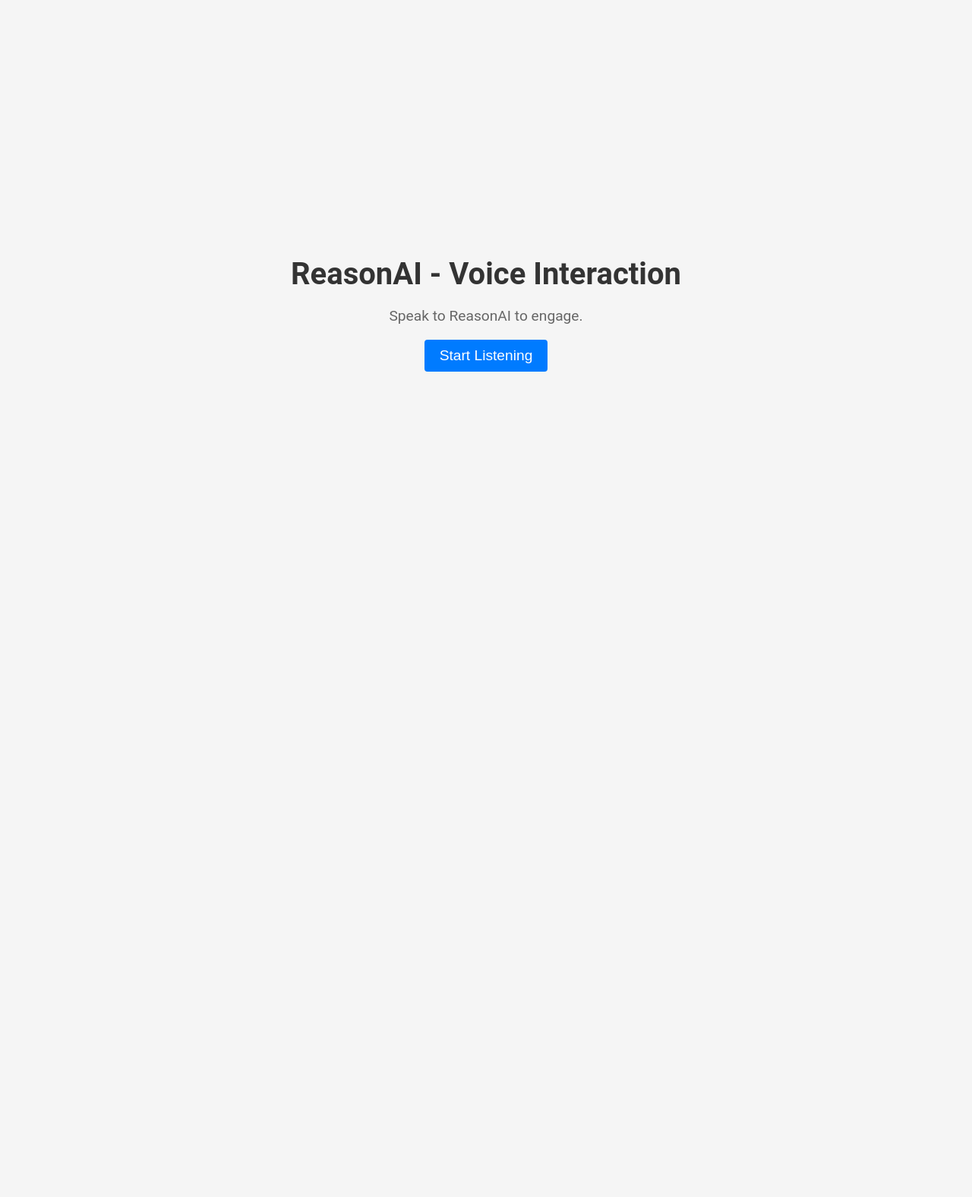
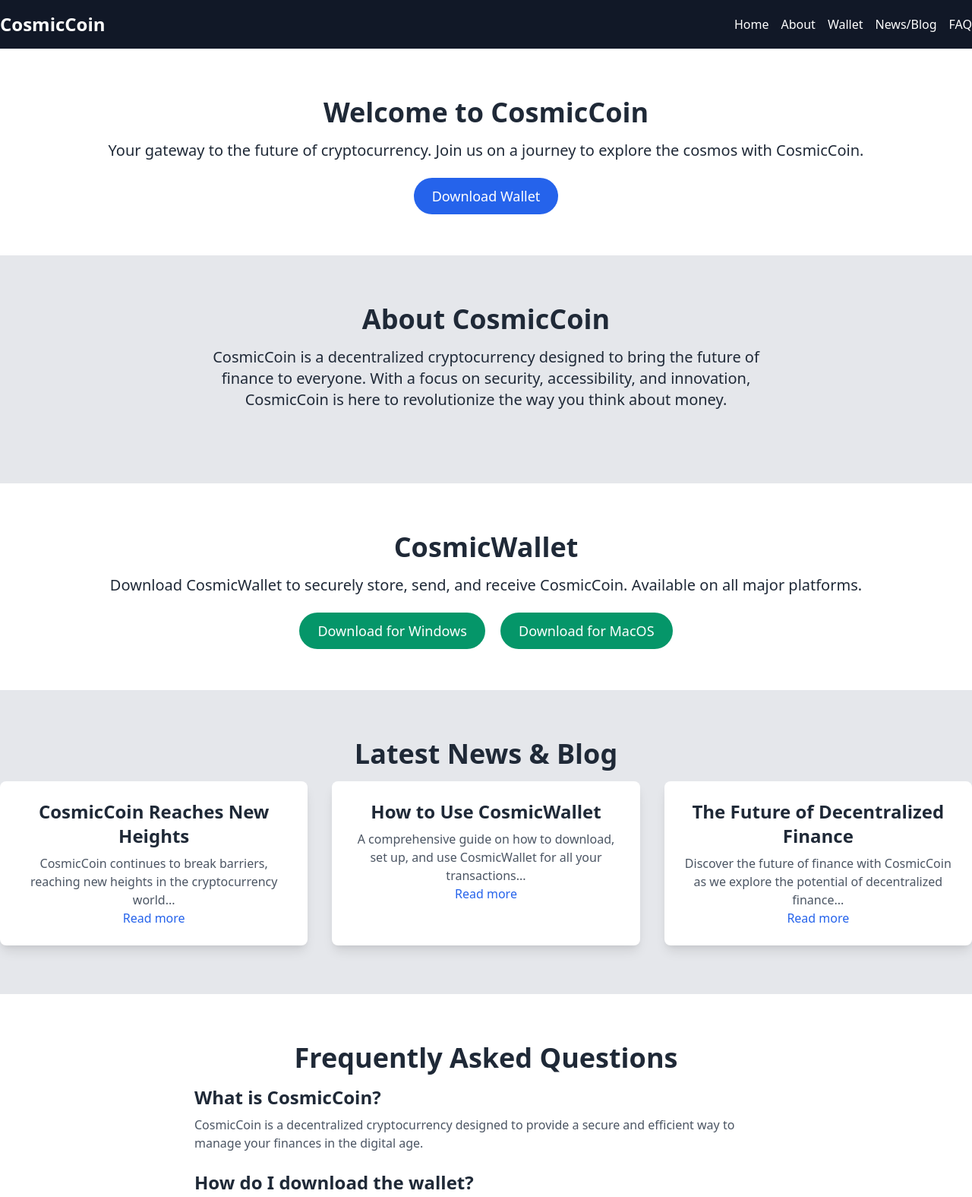
Before and after one commit to mirak-oracle/CosmicCoin, a plain HTML site: page index.html in a window 1280 px wide. Shown: the top 1575 px of the page at 76% size. Before the commit the page ends 800 px from the top, so only its background shows below. Drawn offline with nearby package versions, Linux system fonts and the light colour scheme.

Commit message:
Update index.html

```diff
--- a/index.html
+++ b/index.html
@@ -3,117 +3,110 @@
 <head>
     <meta charset="UTF-8">
     <meta name="viewport" content="width=device-width, initial-scale=1.0">
-    <title>ReasonAI - Voice Interaction</title>
-    <style>
-        body {
-            font-family: 'Roboto', sans-serif;
-            background-color: #f5f5f5;
-            margin: 0;
-            padding: 0;
-            display: flex;
-            justify-content: center;
-            align-items: center;
-            height: 100vh;
-        }
+    <meta name="description" content="CosmicCoin - Your Gateway to the Future of Cryptocurrency">
+    <title>CosmicCoin</title>
+    <link href="https://cdn.jsdelivr.net/npm/tailwindcss@2.2.19/dist/tailwind.min.css" rel="stylesheet">
+</head>
+<body class="bg-gray-100 text-gray-800">
 
-        .container {
-            text-align: center;
-        }
+    <!-- Header -->
+    <header class="bg-gray-900 text-white py-4">
+        <div class="container mx-auto flex justify-between items-center">
+            <h1 class="text-2xl font-bold">CosmicCoin</h1>
+            <nav>
+                <ul class="flex space-x-4">
+                    <li><a href="#home" class="hover:underline">Home</a></li>
+                    <li><a href="#about" class="hover:underline">About</a></li>
+                    <li><a href="#wallet" class="hover:underline">Wallet</a></li>
+                    <li><a href="#news" class="hover:underline">News/Blog</a></li>
+                    <li><a href="#faq" class="hover:underline">FAQ</a></li>
+                </ul>
+            </nav>
+        </div>
+    </header>
 
-        h1 {
-            color: #333;
-            font-size: 2.5rem;
-            margin-bottom: 20px;
-        }
+    <!-- Home Section -->
+    <section id="home" class="bg-white py-16">
+        <div class="container mx-auto text-center">
+            <h2 class="text-4xl font-bold mb-4">Welcome to CosmicCoin</h2>
+            <p class="text-xl mb-8">Your gateway to the future of cryptocurrency. Join us on a journey to explore the cosmos with CosmicCoin.</p>
+            <a href="#wallet" class="bg-blue-600 text-white px-6 py-3 rounded-full text-lg hover:bg-blue-700">Download Wallet</a>
+        </div>
+    </section>
 
-        p {
-            color: #666;
-            font-size: 1.2rem;
-            margin-bottom: 20px;
-        }
+    <!-- About Section -->
+    <section id="about" class="bg-gray-200 py-16">
+        <div class="container mx-auto text-center">
+            <h2 class="text-4xl font-bold mb-4">About CosmicCoin</h2>
+            <p class="text-xl mb-8 max-w-3xl mx-auto">CosmicCoin is a decentralized cryptocurrency designed to bring the future of finance to everyone. With a focus on security, accessibility, and innovation, CosmicCoin is here to revolutionize the way you think about money.</p>
+        </div>
+    </section>
 
-        #output {
-            color: #444;
-            font-size: 1.5rem;
-            margin-bottom: 20px;
-        }
+    <!-- Wallet Section -->
+    <section id="wallet" class="bg-white py-16">
+        <div class="container mx-auto text-center">
+            <h2 class="text-4xl font-bold mb-4">CosmicWallet</h2>
+            <p class="text-xl mb-8">Download CosmicWallet to securely store, send, and receive CosmicCoin. Available on all major platforms.</p>
+            <a href="#" class="bg-green-600 text-white px-6 py-3 rounded-full text-lg hover:bg-green-700">Download for Windows</a>
+            <a href="#" class="bg-green-600 text-white px-6 py-3 rounded-full text-lg hover:bg-green-700 ml-4">Download for MacOS</a>
+        </div>
+    </section>
 
-        button {
-            padding: 10px 20px;
-            background-color: #007bff;
-            color: #fff;
-            border: none;
-            border-radius: 4px;
-            font-size: 1.2rem;
-            cursor: pointer;
-            transition: background-color 0.3s ease;
-            outline: none;
-        }
+    <!-- News/Blog Section -->
+    <section id="news" class="bg-gray-200 py-16">
+        <div class="container mx-auto text-center">
+            <h2 class="text-4xl font-bold mb-4">Latest News & Blog</h2>
+            <div class="grid grid-cols-1 md:grid-cols-3 gap-8">
+                <div class="bg-white p-6 rounded-lg shadow-lg">
+                    <h3 class="text-2xl font-bold mb-2">CosmicCoin Reaches New Heights</h3>
+                    <p class="text-gray-600">CosmicCoin continues to break barriers, reaching new heights in the cryptocurrency world...</p>
+                    <a href="#" class="text-blue-600 hover:underline">Read more</a>
+                </div>
+                <div class="bg-white p-6 rounded-lg shadow-lg">
+                    <h3 class="text-2xl font-bold mb-2">How to Use CosmicWallet</h3>
+                    <p class="text-gray-600">A comprehensive guide on how to download, set up, and use CosmicWallet for all your transactions...</p>
+                    <a href="#" class="text-blue-600 hover:underline">Read more</a>
+                </div>
+                <div class="bg-white p-6 rounded-lg shadow-lg">
+                    <h3 class="text-2xl font-bold mb-2">The Future of Decentralized Finance</h3>
+                    <p class="text-gray-600">Discover the future of finance with CosmicCoin as we explore the potential of decentralized finance...</p>
+                    <a href="#" class="text-blue-600 hover:underline">Read more</a>
+                </div>
+            </div>
+        </div>
+    </section>
 
-        button:hover {
-            background-color: #0056b3;
-        }
-    </style>
-</head>
-<body>
-    <div class="container">
-        <h1>ReasonAI - Voice Interaction</h1>
-        <p>Speak to ReasonAI to engage.</p>
-        <div id="output"></div>
-        <button onclick="startListening()">Start Listening</button>
-    </div>
+    <!-- FAQ Section -->
+    <section id="faq" class="bg-white py-16">
+        <div class="container mx-auto text-center">
+            <h2 class="text-4xl font-bold mb-4">Frequently Asked Questions</h2>
+            <div class="text-left max-w-3xl mx-auto">
+                <div class="mb-6">
+                    <h3 class="text-2xl font-bold mb-2">What is CosmicCoin?</h3>
+                    <p class="text-gray-600">CosmicCoin is a decentralized cryptocurrency designed to provide a secure and efficient way to manage your finances in the digital age.</p>
+                </div>
+                <div class="mb-6">
+                    <h3 class="text-2xl font-bold mb-2">How do I download the wallet?</h3>
+                    <p class="text-gray-600">You can download the CosmicWallet from the Wallet section of our website. It’s available for Windows, MacOS, and more.</p>
+                </div>
+                <div class="mb-6">
+                    <h3 class="text-2xl font-bold mb-2">Is CosmicCoin secure?</h3>
+                    <p class="text-gray-600">Yes, CosmicCoin is built on a secure and robust blockchain network that ensures the safety and privacy of all transactions.</p>
+                </div>
+            </div>
+        </div>
+    </section>
 
-    <script>
-        const recognition = new window.webkitSpeechRecognition();
-        recognition.continuous = false;
+    <!-- Footer -->
+    <footer class="bg-gray-900 text-white py-8">
+        <div class="container mx-auto text-center">
+            <p>&copy; 2024 CosmicCoin. All rights reserved.</p>
+            <div class="flex justify-center space-x-6 mt-4">
+                <a href="#" class="hover:underline">Privacy Policy</a>
+                <a href="#" class="hover:underline">Terms of Service</a>
+            </div>
+        </div>
+    </footer>
 
-        const supportedLanguages = [
-            'en-US', 'es-ES', 'fr-FR', 'de-DE', 'it-IT',
-            'pt-PT', 'nl-NL', 'sv-SE', 'da-DK', 'fi-FI',
-            'nb-NO', 'tr-TR', 'ru-RU', 'pl-PL', 'cs-CZ',
-            'hu-HU', 'ro-RO', 'el-GR', 'ja-JP', 'ko-KR',
-            'zh-CN', 'zh-TW', 'th-TH', 'id-ID', 'ms-MY',
-            'vi-VN', 'hi-IN', 'bn-IN', 'ta-IN', 'te-IN',
-            'pcm', // Nigerian Pidgin
-        ];
-
-        recognition.lang = supportedLanguages;
-
-        recognition.onresult = function(event) {
-            const transcript = event.results[0][0].transcript;
-            document.getElementById('output').innerText = 'You said: ' + transcript;
-            // Perform NLU to understand user intents and respond accordingly
-            handleUserInput(transcript);
-        };
-
-        recognition.onerror = function(event) {
-            console.error('Speech recognition error:', event.error);
-        };
-
-        function startListening() {
-            recognition.start();
-            document.getElementById('output').innerText = 'Listening...';
-        }
-
-        function speakResponse(response) {
-            const synthesis = window.speechSynthesis;
-            const utterance = new SpeechSynthesisUtterance(response);
-            synthesis.speak(utterance);
-        }
-
-        function handleUserInput(input) {
-            // Perform NLU and respond accordingly
-            // Example: If input contains a request for help, respond with assistance
-            if (input.toLowerCase().includes('help')) {
-                const response = "Sure, I'm here to assist you. What do you need help with?";
-                speakResponse(response);
-            } else {
-                // Handle other user intents or tasks based on input
-                // Example: Call APIs to solve world problems based on user input
-                // For demonstration purposes, let's just echo the input
-                speakResponse("You said: " + input);
-            }
-        }
-    </script>
 </body>
 </html>
```
